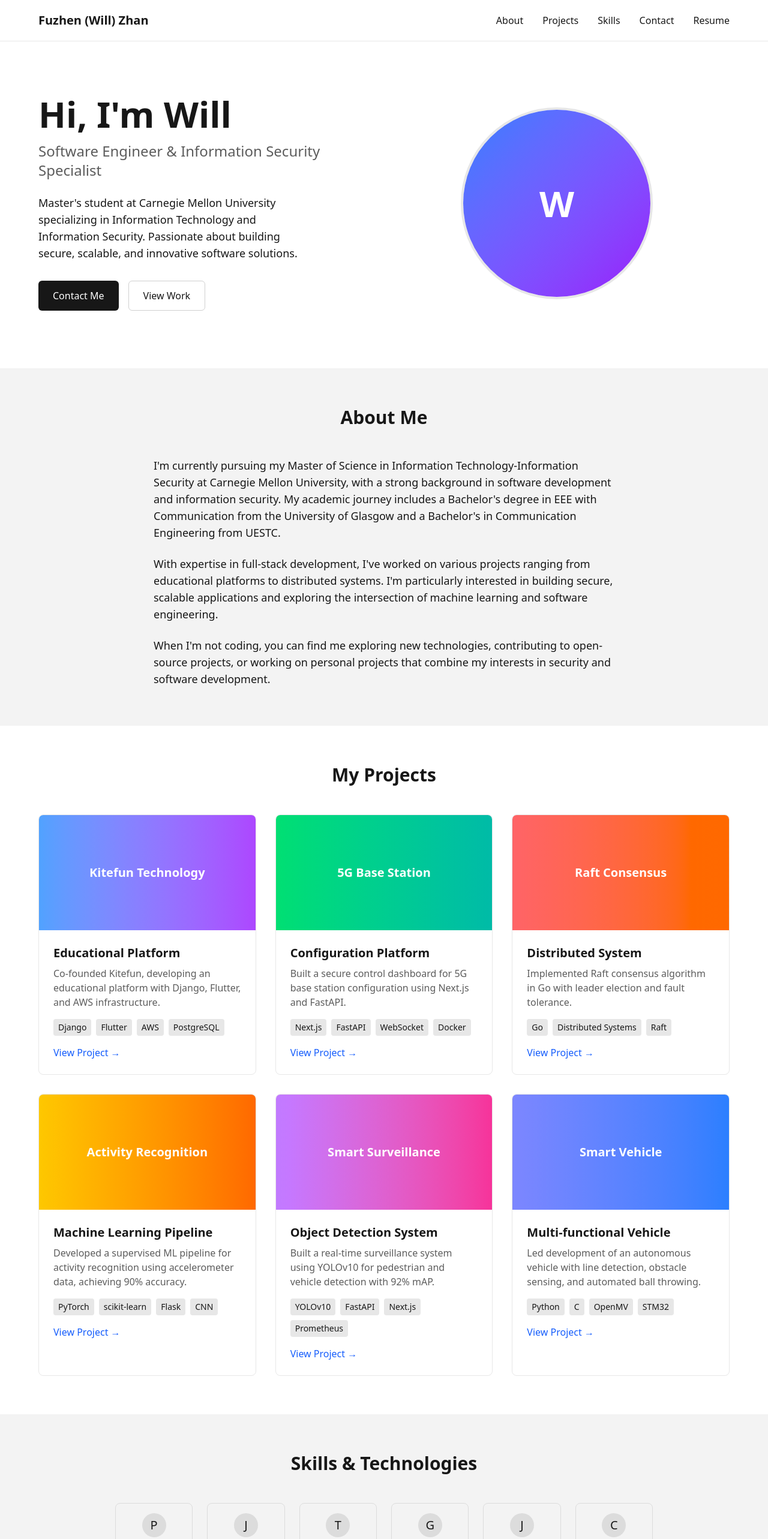
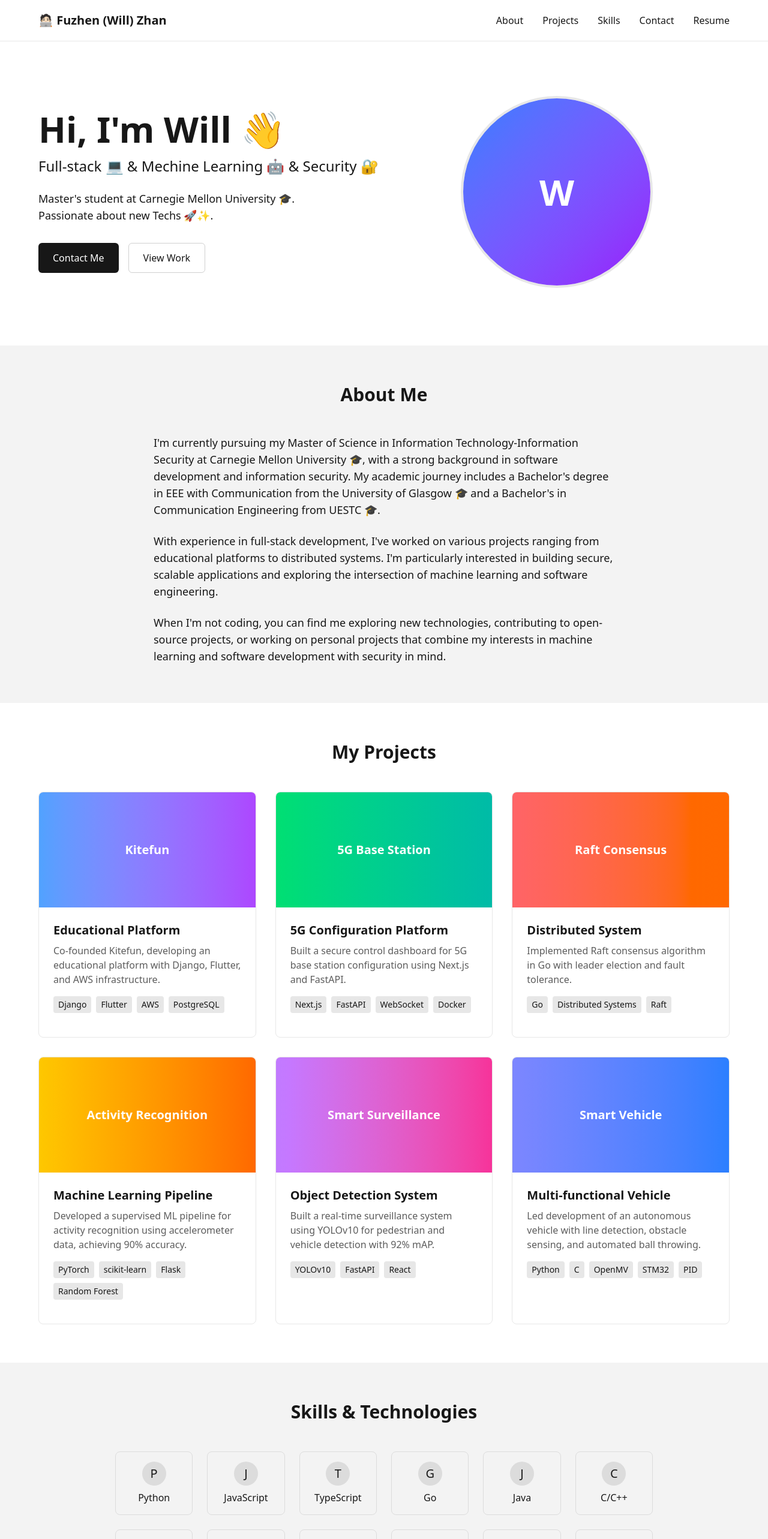
Before and after one commit to dadaWilliam/portfolio, a Next.js app: page / in a window 1280 px wide. Shown: the top 2566 px of the page at 60% size. Built offline with nearby package versions, Linux system fonts and the light colour scheme.

Commit message:
add more content

```diff
--- a/src/app/page.tsx
+++ b/src/app/page.tsx
@@ -50,11 +50,11 @@ export default function Home() {
         <div className="container mx-auto px-4 md:px-6">
           <div className="flex flex-col md:flex-row items-center">
             <div className="md:w-1/2 mb-8 md:mb-0">
-              <h1 className="text-4xl md:text-6xl font-bold mb-4">Hi, I'm Will</h1>
-              <h2 className="text-xl md:text-2xl text-foreground/70 mb-6">Software Engineer & Information Security Specialist</h2>
+              <h1 className="text-4xl md:text-6xl font-bold mb-4">Hi, I'm Will 👋</h1>
+              <h2 className="text-xl md:text-2xl mb-6">Full-stack 💻 & Mechine Learning 🤖 & Security 🔐 </h2>
               <p className="text-lg mb-8 max-w-md">
-                Master's student at Carnegie Mellon University specializing in Information Technology and Information Security.
-                Passionate about building secure, scalable, and innovative software solutions.
+              Master's student at Carnegie Mellon University 🎓.
+              Passionate about new Techs 🚀✨.
               </p>
               <div className="flex gap-4">
                 <button
@@ -89,18 +89,18 @@ export default function Home() {
           <h2 className="text-3xl font-bold mb-12 text-center">About Me</h2>
           <div className="max-w-3xl mx-auto">
             <p className="text-lg mb-6">
-              I'm currently pursuing my Master of Science in Information Technology-Information Security at Carnegie Mellon University,
+              I'm currently pursuing my Master of Science in Information Technology-Information Security at Carnegie Mellon University 🎓,
               with a strong background in software development and information security. My academic journey includes a Bachelor's degree
-              in EEE with Communication from the University of Glasgow and a Bachelor's in Communication Engineering from UESTC.
+              in EEE with Communication from the University of Glasgow 🎓 and a Bachelor's in Communication Engineering from UESTC 🎓.
             </p>
             <p className="text-lg mb-6">
-              With expertise in full-stack development, I've worked on various projects ranging from educational platforms to
+              With experience in full-stack development, I've worked on various projects ranging from educational platforms to
               distributed systems. I'm particularly interested in building secure, scalable applications and exploring the
               intersection of machine learning and software engineering.
             </p>
             <p className="text-lg">
               When I'm not coding, you can find me exploring new technologies, contributing to open-source projects,
-              or working on personal projects that combine my interests in security and software development.
+              or working on personal projects that combine my interests in machine learning and software development with security in mind.
             </p>
           </div>
         </div>
@@ -114,7 +114,7 @@ export default function Home() {
             {/* Project 1 */}
             <div className="border border-foreground/10 rounded-lg overflow-hidden hover:shadow-lg transition">
               <div className="h-48 bg-gradient-to-r from-blue-400 to-purple-500 flex items-center justify-center">
-                <span className="text-white text-xl font-bold">Kitefun Technology</span>
+                <span className="text-white text-xl font-bold">Kitefun</span>
               </div>
               <div className="p-6">
                 <h3 className="text-xl font-bold mb-2">Educational Platform</h3>
@@ -127,7 +127,7 @@ export default function Home() {
                   <span className="px-2 py-1 bg-foreground/10 rounded text-sm">AWS</span>
                   <span className="px-2 py-1 bg-foreground/10 rounded text-sm">PostgreSQL</span>
                 </div>
-                <a href="https://xueba.ca" className="text-blue-600 dark:text-blue-400 hover:underline font-medium">View Project →</a>
+                {/* <a href="https://xueba.ca" className="text-blue-600 dark:text-blue-400 hover:underline font-medium">View Project →</a> */}
               </div>
             </div>
 
@@ -137,7 +137,7 @@ export default function Home() {
                 <span className="text-white text-xl font-bold">5G Base Station</span>
               </div>
               <div className="p-6">
-                <h3 className="text-xl font-bold mb-2">Configuration Platform</h3>
+                <h3 className="text-xl font-bold mb-2">5G Configuration Platform</h3>
                 <p className="text-foreground/70 mb-4">
                   Built a secure control dashboard for 5G base station configuration using Next.js and FastAPI.
                 </p>
@@ -147,7 +147,7 @@ export default function Home() {
                   <span className="px-2 py-1 bg-foreground/10 rounded text-sm">WebSocket</span>
                   <span className="px-2 py-1 bg-foreground/10 rounded text-sm">Docker</span>
                 </div>
-                <a href="#" className="text-blue-600 dark:text-blue-400 hover:underline font-medium">View Project →</a>
+                {/* <a href="#" className="text-blue-600 dark:text-blue-400 hover:underline font-medium">View Project →</a> */}
               </div>
             </div>
 
@@ -166,7 +166,7 @@ export default function Home() {
                   <span className="px-2 py-1 bg-foreground/10 rounded text-sm">Distributed Systems</span>
                   <span className="px-2 py-1 bg-foreground/10 rounded text-sm">Raft</span>
                 </div>
-                <a href="#" className="text-blue-600 dark:text-blue-400 hover:underline font-medium">View Project →</a>
+                {/* <a href="#" className="text-blue-600 dark:text-blue-400 hover:underline font-medium">View Project →</a> */}
               </div>
             </div>
 
@@ -184,9 +184,9 @@ export default function Home() {
                   <span className="px-2 py-1 bg-foreground/10 rounded text-sm">PyTorch</span>
                   <span className="px-2 py-1 bg-foreground/10 rounded text-sm">scikit-learn</span>
                   <span className="px-2 py-1 bg-foreground/10 rounded text-sm">Flask</span>
-                  <span className="px-2 py-1 bg-foreground/10 rounded text-sm">CNN</span>
+                  <span className="px-2 py-1 bg-foreground/10 rounded text-sm">Random Forest</span>
                 </div>
-                <a href="#" className="text-blue-600 dark:text-blue-400 hover:underline font-medium">View Project →</a>
+                {/* <a href="#" className="text-blue-600 dark:text-blue-400 hover:underline font-medium">View Project →</a> */}
               </div>
             </div>
 
@@ -203,10 +203,10 @@ export default function Home() {
                 <div className="flex gap-2 mb-4 flex-wrap">
                   <span className="px-2 py-1 bg-foreground/10 rounded text-sm">YOLOv10</span>
                   <span className="px-2 py-1 bg-foreground/10 rounded text-sm">FastAPI</span>
-                  <span className="px-2 py-1 bg-foreground/10 rounded text-sm">Next.js</span>
-                  <span className="px-2 py-1 bg-foreground/10 rounded text-sm">Prometheus</span>
+                  <span className="px-2 py-1 bg-foreground/10 rounded text-sm">React</span>
+                  {/* <span className="px-2 py-1 bg-foreground/10 rounded text-sm">Prometheus</span> */}
                 </div>
-                <a href="#" className="text-blue-600 dark:text-blue-400 hover:underline font-medium">View Project →</a>
+                {/* <a href="#" className="text-blue-600 dark:text-blue-400 hover:underline font-medium">View Project →</a> */}
               </div>
             </div>
 
@@ -225,8 +225,9 @@ export default function Home() {
                   <span className="px-2 py-1 bg-foreground/10 rounded text-sm">C</span>
                   <span className="px-2 py-1 bg-foreground/10 rounded text-sm">OpenMV</span>
                   <span className="px-2 py-1 bg-foreground/10 rounded text-sm">STM32</span>
+                  <span className="px-2 py-1 bg-foreground/10 rounded text-sm">PID</span>
                 </div>
-                <a href="#" className="text-blue-600 dark:text-blue-400 hover:underline font-medium">View Project →</a>
+                {/* <a href="#" className="text-blue-600 dark:text-blue-400 hover:underline font-medium">View Project →</a> */}
               </div>
             </div>
           </div>
@@ -243,7 +244,7 @@ export default function Home() {
               "Python", "JavaScript", "TypeScript", "Go", "Java", "C/C++",
               "Django", "React", "Next.js", "Flutter", "Spring Boot", "PyTorch",
               "TensorFlow", "AWS", "Docker", "PostgreSQL", "MongoDB", "Redis",
-              "Git", "CI/CD", "WebSocket", "OAuth", "JWT"
+              "Git", "CI/CD", "WebSocket", "OAuth", "JWT", "STM32"
             ].map((skill, index) => (
               <div key={index} className="flex flex-col items-center p-4 border border-foreground/10 rounded-lg hover:border-foreground/30 transition">
                 <div className="w-10 h-10 rounded-full bg-foreground/10 flex items-center justify-center mb-2">
@@ -261,7 +262,7 @@ export default function Home() {
         <div className="container mx-auto px-4 md:px-6">
           <h2 className="text-3xl font-bold mb-12 text-center">Get In Touch</h2>
           <div className="max-w-md mx-auto">
-            <form className="space-y-6">
+            {/* <form className="space-y-6">
               <div>
                 <label htmlFor="name" className="block mb-2 font-medium">Name</label>
                 <input
@@ -295,8 +296,16 @@ export default function Home() {
               >
                 Send Message
               </button>
-            </form>
+            </form> */}
+
             <div className="mt-8 flex justify-center space-x-4">
+              <a href="mailto:fzhan@andrew.cmu.edu" className="text-foreground/70 hover:text-foreground">
+                  <span className="sr-only">Email</span>
+                  <svg xmlns="http://www.w3.org/2000/svg" width="24" height="24" viewBox="0 0 24 24" fill="none" stroke="currentColor" strokeWidth="2" strokeLinecap="round" strokeLinejoin="round" className="h-6 w-6">
+                    <rect width="20" height="16" x="2" y="4" rx="2" />
+                    <path d="m22 7-8.97 5.7a1.94 1.94 0 0 1-2.06 0L2 7" />
+                  </svg>
+              </a>
               <a href="https://github.com/dadaWilliam" target="_blank" rel="noopener noreferrer" className="text-foreground/70 hover:text-foreground">
                 <span className="sr-only">GitHub</span>
                 <svg xmlns="http://www.w3.org/2000/svg" width="24" height="24" viewBox="0 0 24 24" fill="none" stroke="currentColor" strokeWidth="2" strokeLinecap="round" strokeLinejoin="round" className="h-6 w-6">
--- a/src/components/Footer.tsx
+++ b/src/components/Footer.tsx
@@ -20,7 +20,8 @@ export default function Footer() {
           <div>
             <h3 className="text-lg font-bold mb-4">Fuzhen (Will) Zhan</h3>
             <p className="text-foreground/70 mb-4">
-              Software Engineer & Information Security Specialist at Carnegie Mellon University.
+              Full-stack 💻 & Mechine Learning 🤖 & Security 🔐
+              Carnegie Mellon University
             </p>
             <div className="flex space-x-4">
               <a href="https://github.com/dadaWilliam" target="_blank" rel="noopener noreferrer" className="text-foreground/70 hover:text-foreground">
@@ -53,19 +54,28 @@ export default function Footer() {
           <div>
             <h3 className="text-lg font-bold mb-4">Contact</h3>
             <ul className="space-y-2 text-foreground/70">
-              <li>fzhan@andrew.cmu.edu</li>
+              <li className="flex items-center gap-2">
+                <a href="mailto:fzhan@andrew.cmu.edu" className="text-foreground/70 hover:text-foreground">
+                  <span className="sr-only">Email</span>
+                  <svg xmlns="http://www.w3.org/2000/svg" width="20" height="20" viewBox="0 0 24 24" fill="none" stroke="currentColor" strokeWidth="2" strokeLinecap="round" strokeLinejoin="round" className="h-5 w-5">
+                    <rect width="20" height="16" x="2" y="4" rx="2" />
+                    <path d="m22 7-8.97 5.7a1.94 1.94 0 0 1-2.06 0L2 7" />
+                  </svg>
+                </a>
+                fzhan@andrew.cmu.edu
+              </li>
               {/* <li>+1 8786001215</li> */}
               <li>Pittsburgh, PA, USA</li>
               <li>Mountain View, CA, USA</li>
-              <li>Chongqing, China</li>
-              <li>Chengdu, China</li>
+              {/* <li>Chongqing, China</li>
+              <li>Chengdu, China</li> */}
             </ul>
           </div>
         </div>
 
         <div className="border-t border-foreground/10 pt-8 text-center">
           <p>© {new Date().getFullYear()} Fuzhen (Will) Zhan. All rights reserved.</p>
-          <p className="text-foreground/60 mt-2">Built with Next.js and Tailwind CSS</p>
+          {/* <p className="text-foreground/60 mt-2">Built with Next.js and Tailwind CSS</p> */}
         </div>
       </div>
     </footer>
--- a/src/components/Header.tsx
+++ b/src/components/Header.tsx
@@ -54,7 +54,7 @@ export default function Header() {
     <header className={`fixed w-full bg-background/80 backdrop-blur-sm z-10 transition-all duration-300 ${scrolled ? "shadow-md py-3" : "py-5"} border-b border-foreground/10`}>
       <div className="container mx-auto px-4 md:px-6 flex justify-between items-center">
         <Link href="/" className="font-bold text-xl">
-          Fuzhen (Will) Zhan
+        🧑🏻‍💻 Fuzhen (Will) Zhan
         </Link>
 
         {/* Mobile menu button */}
@@ -119,7 +119,7 @@ export default function Header() {
             </li>
             <li>
               <a
-                href="/resume.pdf"
+                href="https://m.xueba.ca:3453/api/public/dl/IuPMjbX0?inline=true"
                 target="_blank"
                 rel="noopener noreferrer"
                 className="hover:text-foreground/70 transition"
@@ -167,6 +167,16 @@ export default function Header() {
                     Contact
                   </button>
                 </li>
+                <li>
+                  <a
+                    href="https://m.xueba.ca:3453/api/public/dl/IuPMjbX0?inline=true"
+                    target="_blank"
+                    rel="noopener noreferrer"
+                    className="hover:text-foreground/70 transition"
+                  >
+                    Resume
+                  </a>
+                </li>
               </ul>
             </nav>
           </div>
```
